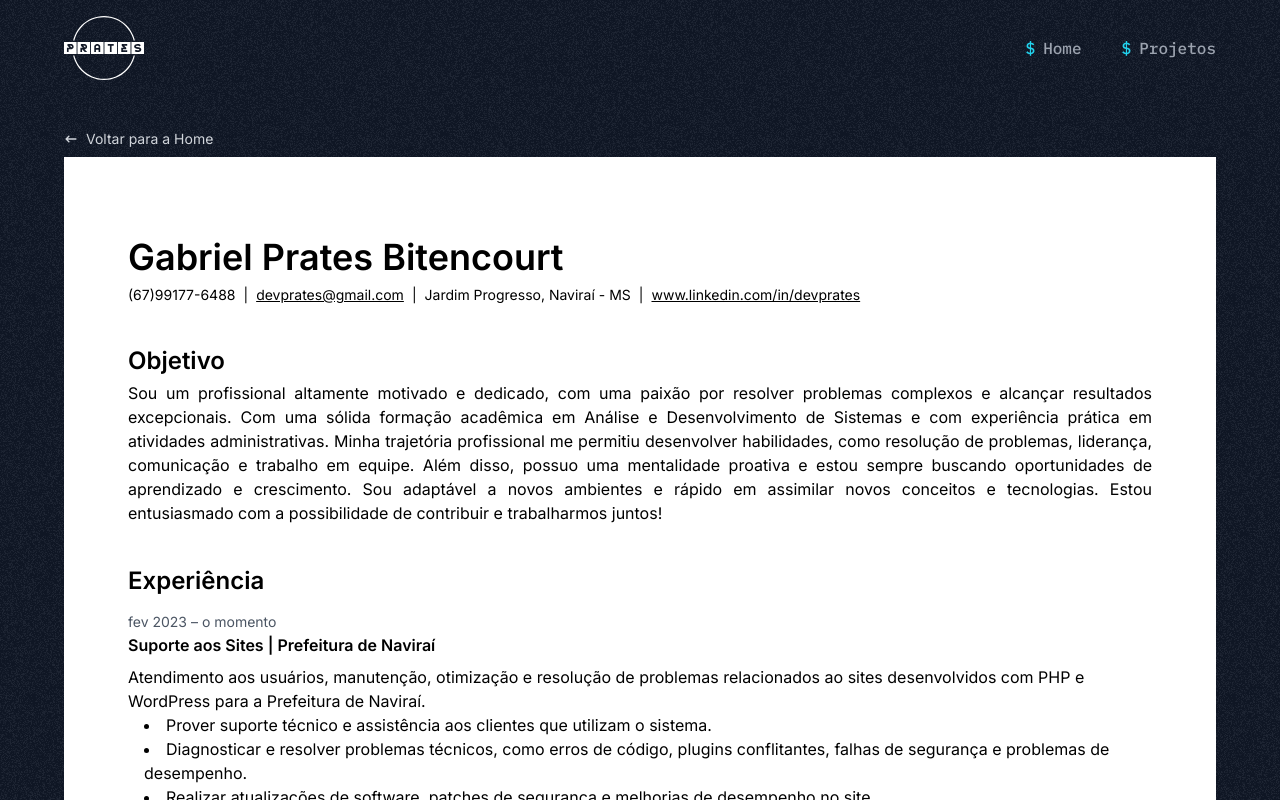
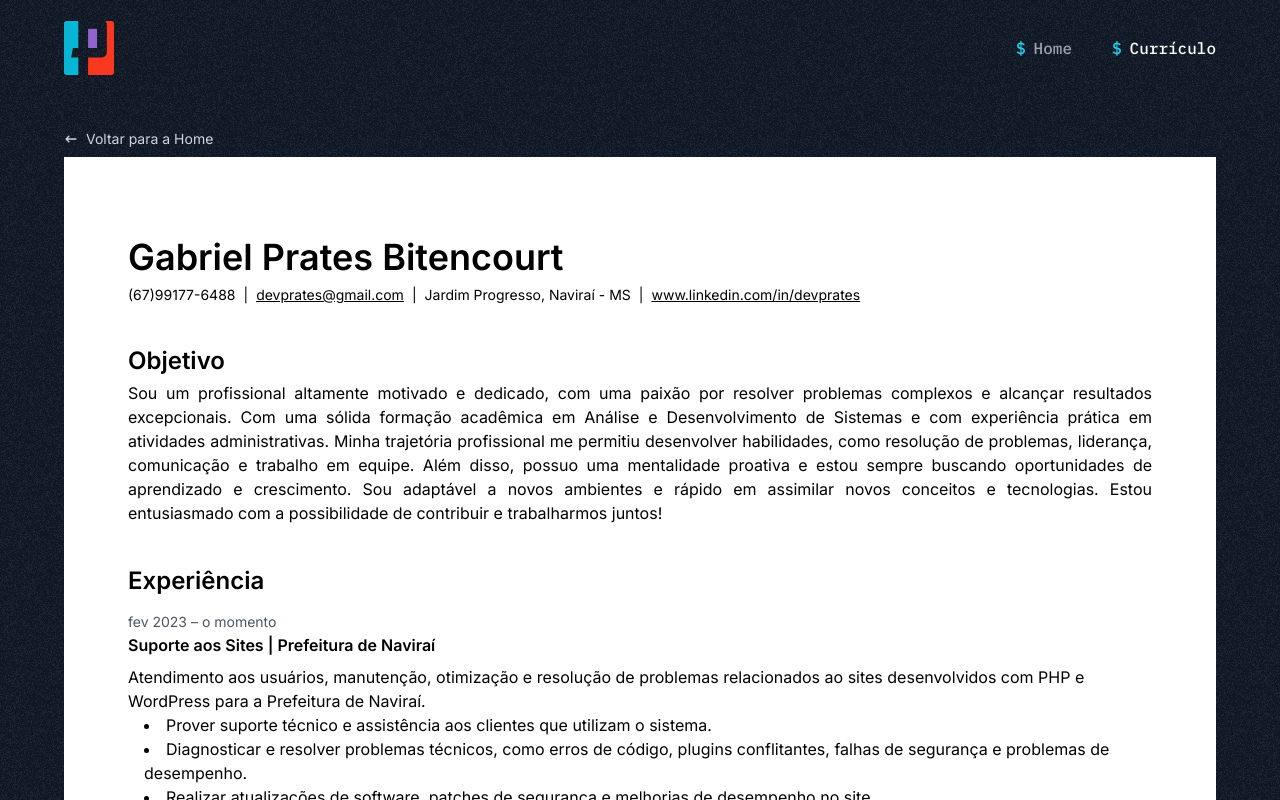
Before and after one commit to devPrates/devPrates, a Next.js app: page /curriculo in a window 1280 px wide. Shown: the top 800 px of the page. Built offline with nearby package versions, Linux system fonts and the light colour scheme.

Commit message:
logo updated and new thumbnails

```diff
--- a/app/components/header/index.tsx
+++ b/app/components/header/index.tsx
@@ -11,8 +11,8 @@ const NAV_ITENS = [
     href: '/',
   },
   {
-    label: 'Projetos',
-    href: '/projects',
+    label: 'Currículo',
+    href: '/curriculo',
   },
 ]
 
@@ -27,9 +27,9 @@ export const Header = () => {
       <div className="container flex items-center justify-between">
         <Link href={'/'}>
           <Image
-            width={80}
-            height={80}
-            src="/images/logo.svg"
+            width={50}
+            height={50}
+            src="/icon.svg"
             alt="Logo devPrates"
           />
         </Link>
```
